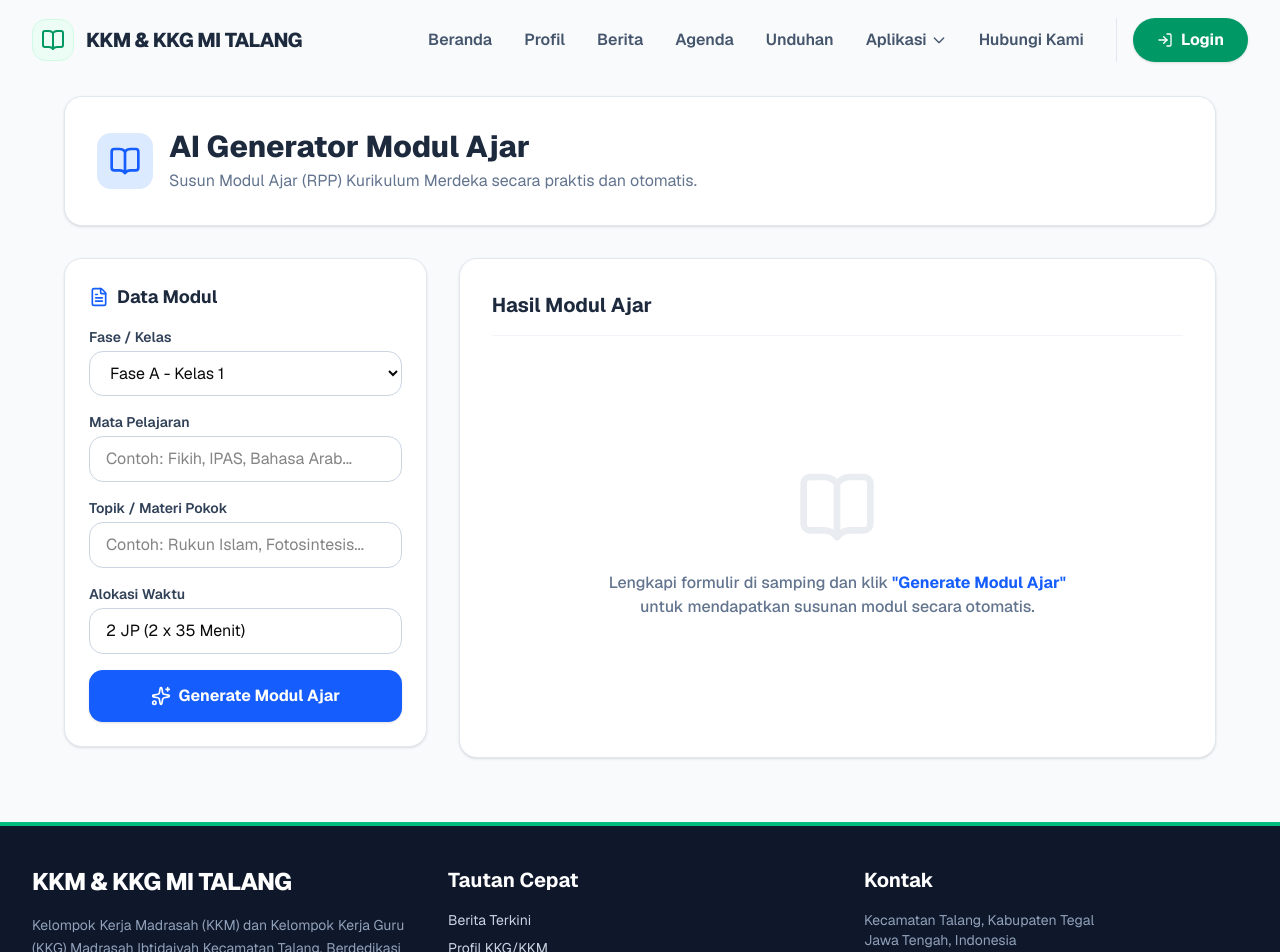
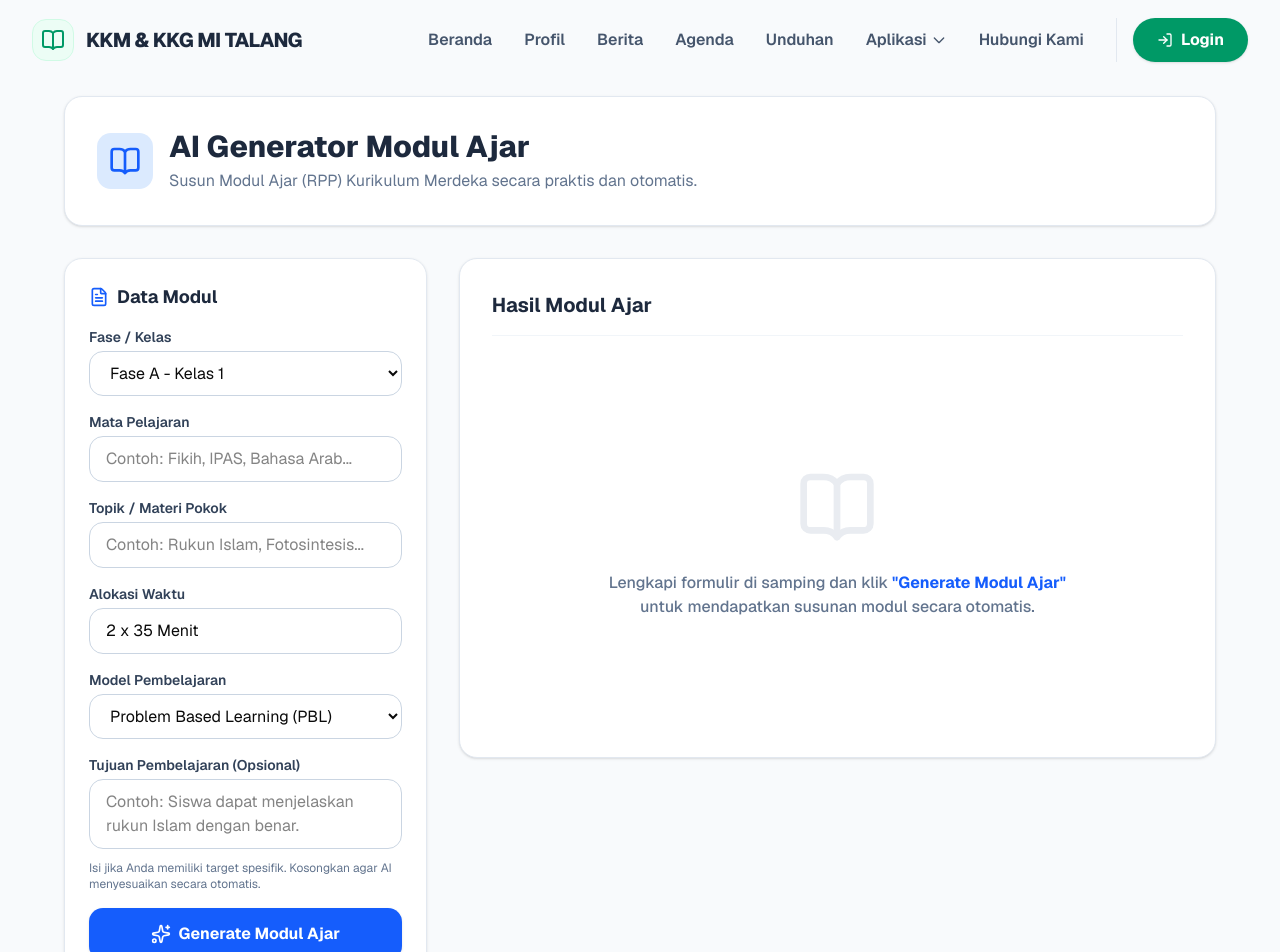
Before and after one commit to vikarmaulanaarrisyad/kkm-kkg-talang, a Next.js app: page /aplikasi/generator-modul-ajar in a window 1280 px wide. Shown: the top 952 px of the page. Built offline with nearby package versions, Linux system fonts and the light colour scheme.

Commit message:
feat: add AI-powered modular lesson plan generator with export to Word and PDF features

```diff
--- a/src/app/api/generate-modul/route.ts
+++ b/src/app/api/generate-modul/route.ts
@@ -6,7 +6,8 @@ const genAI = new GoogleGenerativeAI(process.env.GEMINI_API_KEY || '');
 
 export async function POST(req: Request) {
   try {
-    const { faseKelas, mapel, topik, waktu } = await req.json();
+    const body = await req.json();
+    const { faseKelas, mapel, topik, waktu, modelPembelajaran, tujuanPembelajaran } = body;
 
     if (!process.env.GEMINI_API_KEY) {
       return NextResponse.json(
@@ -32,6 +33,8 @@ Buatkan sebuah Modul Ajar (Rencana Pelaksanaan Pembelajaran) yang komprehensif,
 - Mata Pelajaran: ${mapel}
 - Materi Pokok / Topik: ${topik}
 - Alokasi Waktu: ${waktu}
+${modelPembelajaran ? `- Model Pembelajaran: ${modelPembelajaran}` : ''}
+${tujuanPembelajaran ? `- Tujuan Pembelajaran Spesifik: ${tujuanPembelajaran}` : ''}
 
 Modul Ajar ini harus memuat secara berurutan:
 1. INFORMASI UMUM: Kompetensi Awal, Profil Pelajar Pancasila & Pelajar Rahmatan Lil 'Alamin, Sarana dan Prasarana, Target Peserta Didik, Model Pembelajaran.
--- a/src/app/aplikasi/generator-modul-ajar/page.tsx
+++ b/src/app/aplikasi/generator-modul-ajar/page.tsx
@@ -15,10 +15,12 @@ export default function GeneratorModulPage() {
     faseKelas: "Fase A - Kelas 1",
     mapel: "",
     topik: "",
-    waktu: "2 JP (2 x 35 Menit)",
+    waktu: "2 x 35 Menit",
+    modelPembelajaran: "Problem Based Learning (PBL)",
+    tujuanPembelajaran: ""
   });
 
-  const handleChange = (e: React.ChangeEvent<HTMLInputElement | HTMLSelectElement>) => {
+  const handleChange = (e: React.ChangeEvent<HTMLInputElement | HTMLSelectElement | HTMLTextAreaElement>) => {
     setFormData({ ...formData, [e.target.name]: e.target.value });
   };
 
@@ -216,6 +218,36 @@ export default function GeneratorModulPage() {
                   />
                 </div>
 
+                <div>
+                  <label className="block text-sm font-semibold text-slate-700 mb-1">Model Pembelajaran</label>
+                  <select
+                    name="modelPembelajaran"
+                    value={formData.modelPembelajaran}
+                    onChange={handleChange}
+                    className="w-full rounded-xl border border-slate-300 px-4 py-2.5 focus:border-blue-500 focus:ring-blue-500 outline-none transition-all bg-white"
+                  >
+                    <option value="Problem Based Learning (PBL)">Problem Based Learning (PBL)</option>
+                    <option value="Project Based Learning (PjBL)">Project Based Learning (PjBL)</option>
+                    <option value="Discovery / Inquiry Learning">Discovery / Inquiry Learning</option>
+                    <option value="Konvensional / Ceramah Interaktif">Konvensional / Ceramah Interaktif</option>
+                  </select>
+                </div>
+
+                <div>
+                  <label className="block text-sm font-semibold text-slate-700 mb-1">Tujuan Pembelajaran (Opsional)</label>
+                  <textarea
+                    name="tujuanPembelajaran"
+                    placeholder="Contoh: Siswa dapat menjelaskan rukun Islam dengan benar."
+                    value={formData.tujuanPembelajaran}
+                    onChange={handleChange}
+                    rows={2}
+                    className="w-full rounded-xl border border-slate-300 px-4 py-2.5 focus:border-blue-500 focus:ring-blue-500 outline-none transition-all bg-white resize-none"
+                  />
+                  <p className="text-xs text-slate-500 mt-1">
+                    Isi jika Anda memiliki target spesifik. Kosongkan agar AI menyesuaikan secara otomatis.
+                  </p>
+                </div>
+
                 <button
                   type="submit"
                   disabled={loading}
```
